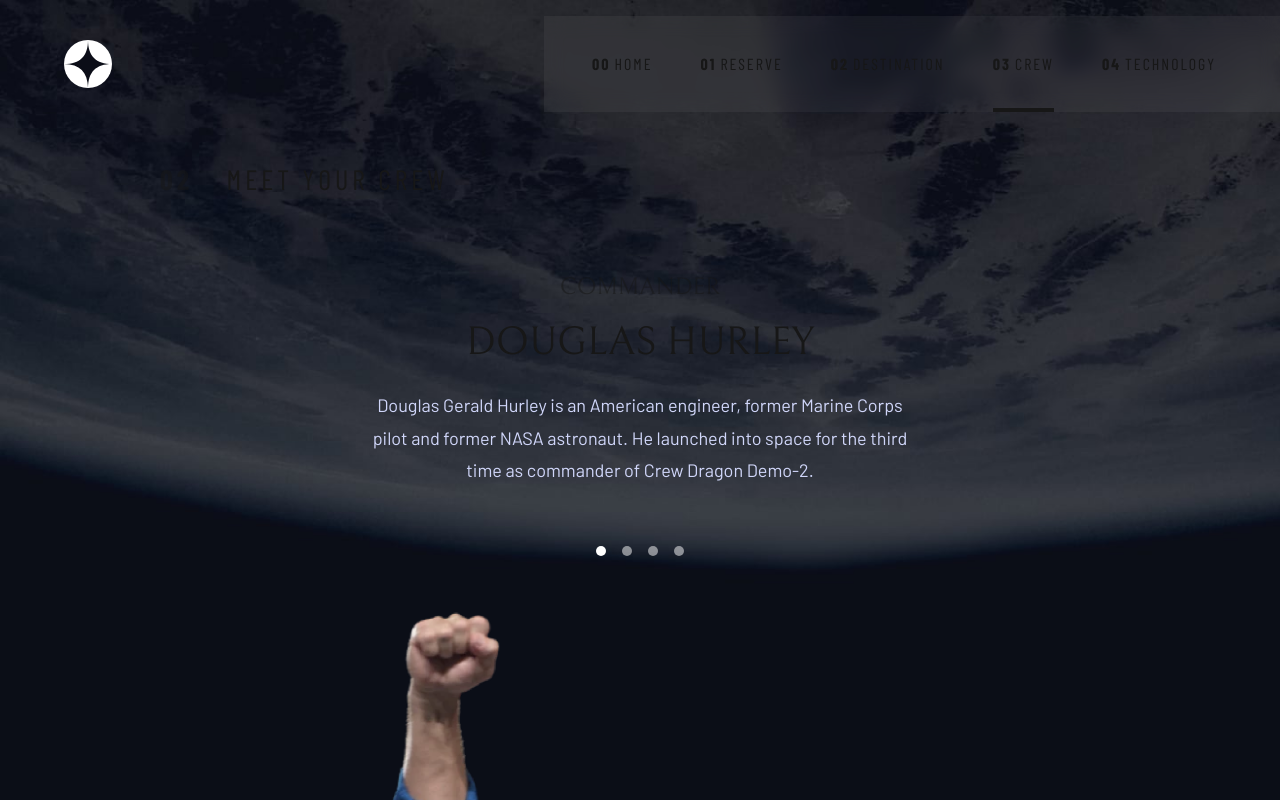
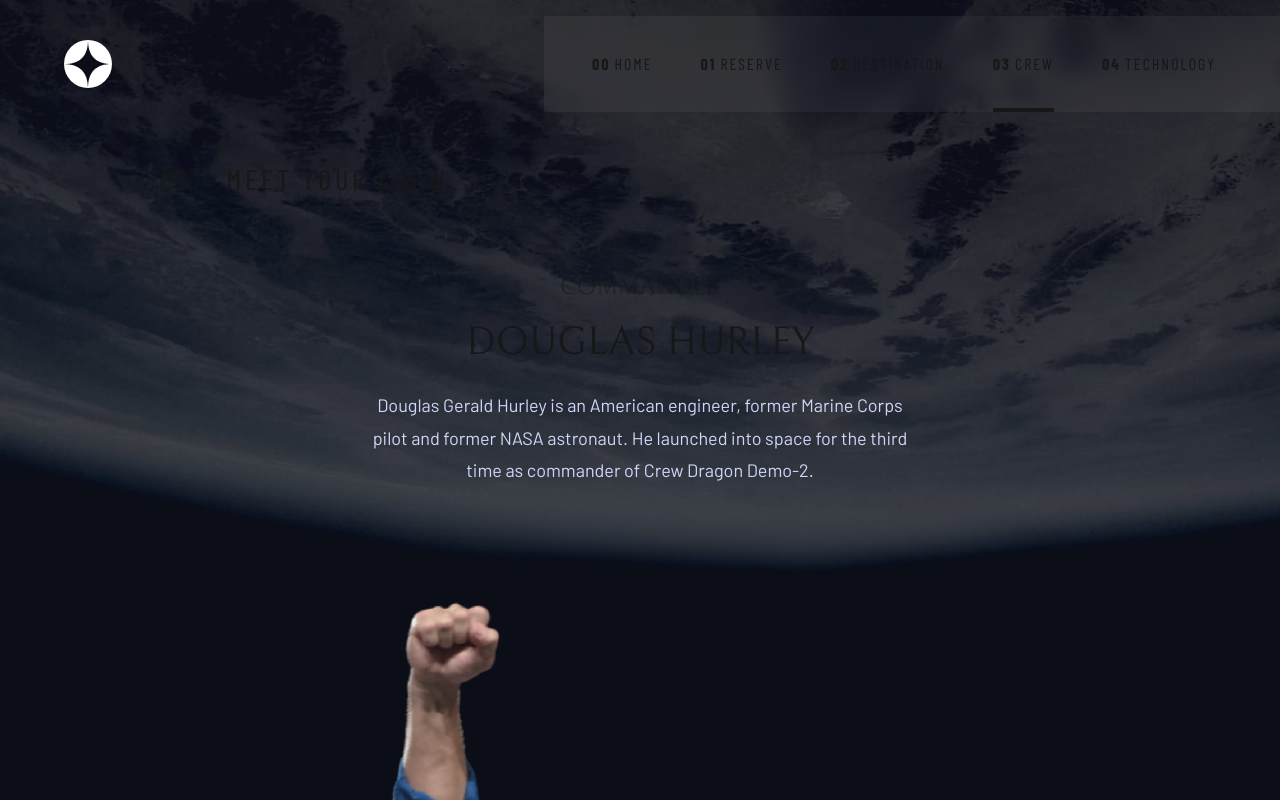
Before and after one commit to ozematt/Space-tourism_Next.js, a Next.js app: page /crew/douglasHurley in a window 1280 px wide. Shown: the top 800 px of the page. Built offline with nearby package versions, Linux system fonts and the light colour scheme.

Commit message:
deleted nav list

```diff
--- a/src/components/CrewNavbar.tsx
+++ b/src/components/CrewNavbar.tsx
@@ -7,15 +7,7 @@ const CrewNavbar = () => {
   const pathname = usePathname();
   const isActive = pathname.split("/")[2];
   return (
-    <div className="flex justify-center gap-4 pt-15 xl:justify-start xl:gap-10 xl:pt-9">
-      {crewMembersArr.map((crewMember) => (
-        <Link href={"/crew/" + crewMember} key={crewMember}>
-          <div
-            className={`size-2.5 xl:size-4 ${isActive === crewMember ? "opacity-100" : ""} cursor-pointer rounded-full bg-white opacity-50 hover:opacity-100`}
-          />
-        </Link>
-      ))}
-    </div>
+    <div className="flex justify-center gap-4 pt-15 xl:justify-start xl:gap-10 xl:pt-9"></div>
   );
 };
 
```
